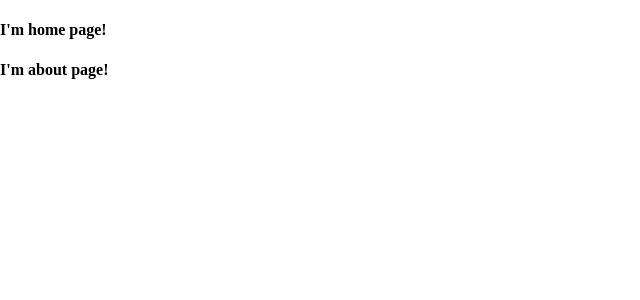
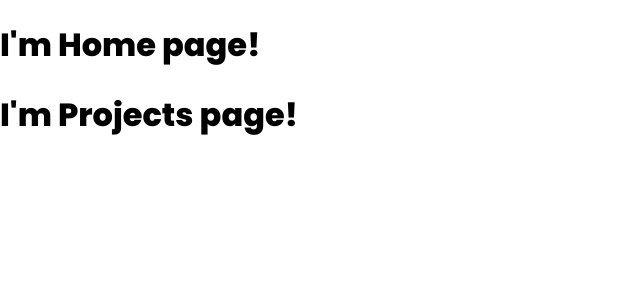
Before and after one commit to agarwalshashankjan/portfolio, a React (Create React App) app: page /projects in a window 1280 px wide. Shown: the top 300 px of the page, without its empty margins (0-640 px from the left). Built offline with nearby package versions, Linux system fonts and the light colour scheme.

Commit message:
Added Routes and Poppin fonts

```diff
--- a/public/index.html
+++ b/public/index.html
@@ -24,7 +24,13 @@
       work correctly both with client-side routing and a non-root public URL.
       Learn how to configure a non-root public URL by running `npm run build`.
     -->
-    <title>React App</title>
+    <title>My Portfolio.</title>
+    <link rel="preconnect" href="https://fonts.googleapis.com" />
+    <link rel="preconnect" href="https://fonts.gstatic.com" crossorigin />
+    <link
+      href="https://fonts.googleapis.com/css2?family=Poppins:wght@100;200;300;400;500;600;800;900&display=swap"
+      rel="stylesheet"
+    />
   </head>
   <body>
     <noscript>You need to enable JavaScript to run this app.</noscript>
--- /dev/null
+++ b/src/components/About/About.jsx
@@ -0,0 +1,12 @@
+import React from "react";
+import "./About.css";
+
+const About = () => {
+  return (
+    <div>
+      <h1>I'm about page!</h1>
+    </div>
+  );
+};
+
+export default About;
--- a/src/components/App/App.css
+++ b/src/components/App/App.css
@@ -4,6 +4,7 @@ body {
   margin: 0;
   width: 100%;
   overflow-x: hidden;
+  font-family: "Poppins", sans-serif;
 }
 
 input:focus,
--- a/src/components/App/App.jsx
+++ b/src/components/App/App.jsx
@@ -1,33 +1,22 @@
 import React from "react";
 import { BrowserRouter, Route } from "react-router-dom";
 import "./App.css";
-
-const SampleComponent = () => {
-  return (
-    <div>
-      <h4>I'm home page!</h4>
-    </div>
-  );
-};
-
-const SampleComponent2 = () => {
-  return (
-    <div>
-      <h4>I'm about page!</h4>
-    </div>
-  );
-};
+import Home from "../Home/Home";
+import About from "../About/About";
+import Projects from "../Projects/Projects";
+import Contact from "../Contact/Contact";
+import Skills from "../Skills/Skills";
 
 const App = () => {
   return (
     <div>
       <BrowserRouter>
         <div>
-          <Route path="/" component={SampleComponent} />
-          <Route path="/about" component={SampleComponent} />
-          <Route path="/contact" component={SampleComponent} />
-          <Route path="/skills" component={SampleComponent} />
-          <Route path="/projects" component={SampleComponent2} />
+          <Route path="/" component={Home} />
+          <Route path="/about" component={About} />
+          <Route path="/contact" component={Contact} />
+          <Route path="/skills" component={Skills} />
+          <Route path="/projects" component={Projects} />
         </div>
       </BrowserRouter>
     </div>
--- /dev/null
+++ b/src/components/Contact/Contact.jsx
@@ -0,0 +1,12 @@
+import React from "react";
+import "./Contact.css";
+
+const Contact = () => {
+  return (
+    <div>
+      <h1>I'm Contact page!</h1>
+    </div>
+  );
+};
+
+export default Contact;
--- /dev/null
+++ b/src/components/Projects/Projects.jsx
@@ -0,0 +1,12 @@
+import React from "react";
+import "./Projects.css";
+
+const Projects = () => {
+  return (
+    <div>
+      <h1>I'm Projects page!</h1>
+    </div>
+  );
+};
+
+export default Projects;
--- /dev/null
+++ b/src/components/Skills/Skills.jsx
@@ -0,0 +1,12 @@
+import React from "react";
+import "./Skills.css";
+
+const Skills = () => {
+  return (
+    <div>
+      <h1>I'm Skills page!</h1>
+    </div>
+  );
+};
+
+export default Skills;
```
Also changed, not shown: src/components/About/About.css (added), src/components/Contact/Contact.css (added), src/components/Projects/Projects.css (added), src/components/Skills/Skills.css (added).
